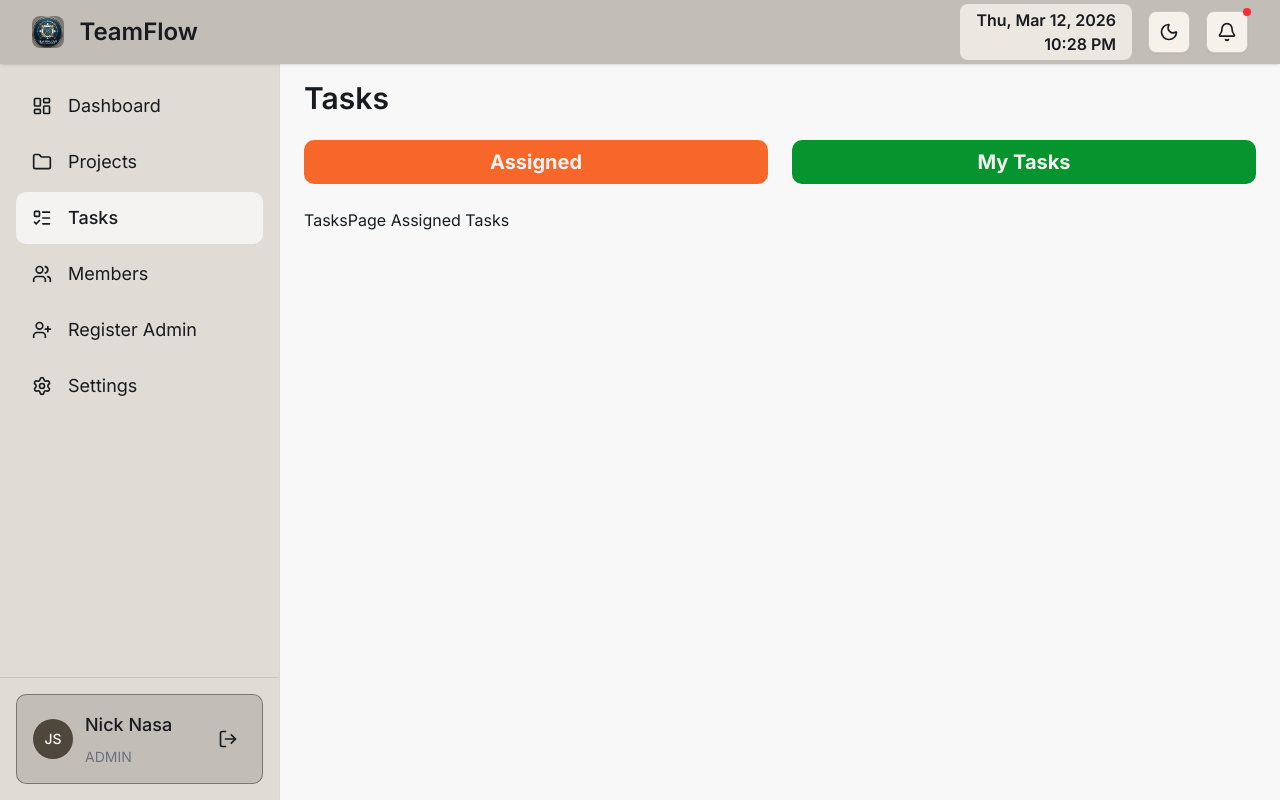
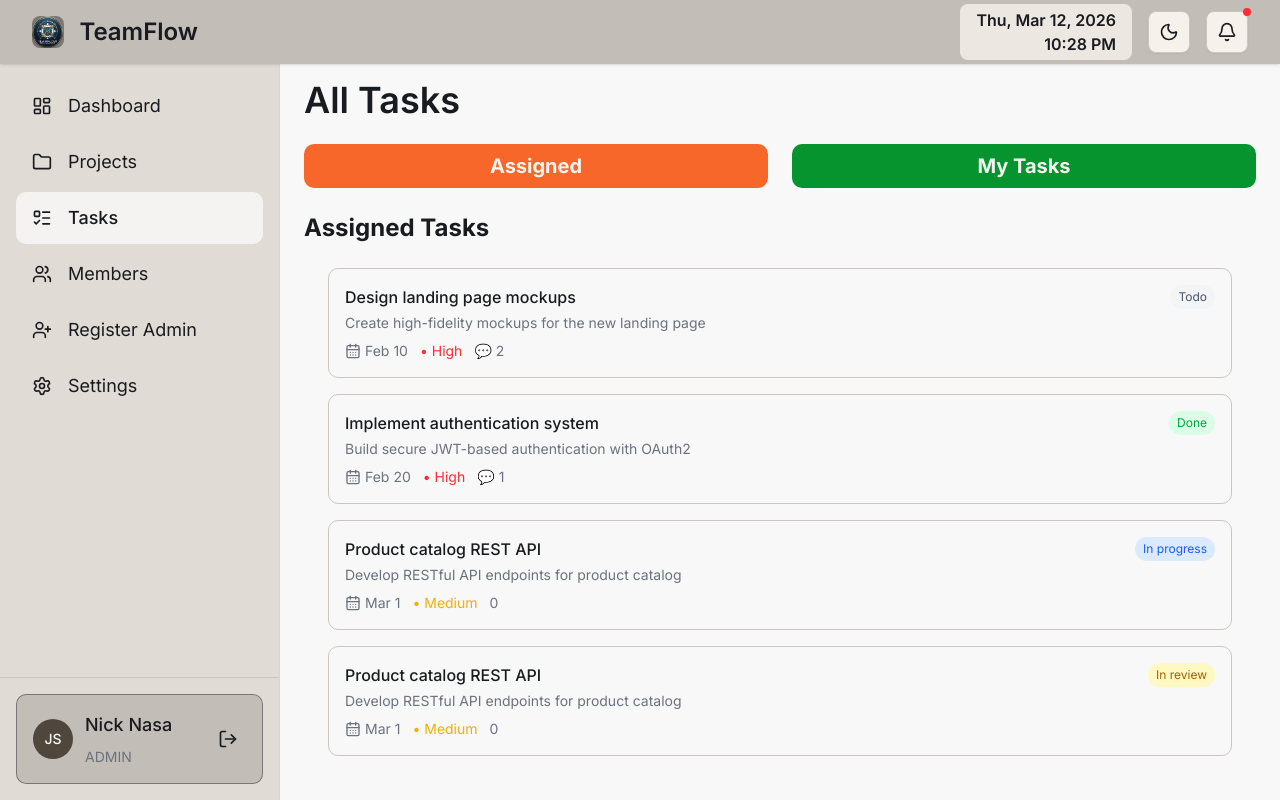
Before and after one commit to nicknasakt7/my-project-teamflow-frontend, a Next.js app: page /tasks in a window 1280 px wide. Built offline with nearby package versions, Linux system fonts and the light colour scheme.

Commit message:
feat(tasks): create tasks layout with navigation tabs and task list mapping

```diff
--- a/src/app/(main)/projects/[projectId]/page.tsx
+++ b/src/app/(main)/projects/[projectId]/page.tsx
@@ -2,7 +2,8 @@ import TeamMembers from '@/components/features/employees/team-member';
 
 import ProjectHeader from '@/components/features/projects/project-header';
 import ProjectProgress from '@/components/features/projects/project-progress-bar';
-import TaskList from '@/components/features/projects/task-list-card';
+import TaskList from '@/components/features/projects/task-list';
+import { tasks } from '@/components/mocks/mock-data';
 
 export default function ProjectDetailPage({}: PageProps<'/projects/[projectId]'>) {
   return (
@@ -13,7 +14,7 @@ export default function ProjectDetailPage({}: PageProps<'/projects/[projectId]'>
 
       <div className="grid grid-cols-3 gap-6">
         <div className="col-span-2">
-          <TaskList />
+          <TaskList tasks={tasks} />
         </div>
 
         <div>
--- a/src/app/(main)/projects/page.tsx
+++ b/src/app/(main)/projects/page.tsx
@@ -1,7 +1,7 @@
 import InputFilter from '@/components/features/projects/input-filter';
-import ProjectCard from '@/components/features/projects/project-card';
 
-import { mockProjects } from '@/components/mocks/mock-data';
+import ProjectList from '@/components/features/projects/project-list';
+
 import { Button } from '@/components/ui/button';
 
 import { Plus } from 'lucide-react';
@@ -12,9 +12,9 @@ export default function ListProjectPage() {
     <div className="flex flex-col gap-6 p-6">
       {/* Title section */}
       <div className="flex items-center justify-between">
-        <div>
-          <h1 className="text-3xl font-semibold">Projects</h1>
-          <p className="text-muted-foreground">
+        <div className="flex flex-col space-y-2">
+          <h1 className="text-4xl font-semibold">Projects</h1>
+          <p className="text-xl text-muted-foreground">
             Manage and track all team projects
           </p>
         </div>
@@ -30,12 +30,7 @@ export default function ListProjectPage() {
       {/* Search + Filter */}
       <InputFilter />
       {/* Project grid */}
-      <div className="grid grid-cols-3 gap-6">
-        {/* cards */}
-        {mockProjects.map(project => (
-          <ProjectCard key={project.id} {...project} />
-        ))}
-      </div>
+      <ProjectList />
     </div>
   );
 }
--- a/src/app/(main)/tasks/layout.tsx
+++ b/src/app/(main)/tasks/layout.tsx
@@ -1,5 +1,3 @@
-import { Button } from '@/components/ui/button';
-import { Plus } from 'lucide-react';
 import Link from 'next/link';
 
 export default function TasksLayout({
@@ -9,14 +7,8 @@ export default function TasksLayout({
 }) {
   return (
     <div className="space-y-6">
-      <h1 className="text-3xl font-semibold">Tasks</h1>
-      {/*
-      <Button className="flex gap-4 w-40 text-lg" asChild>
-        <Link href="/tasks/create">
-          <Plus />
-          Create Task
-        </Link>
-      </Button> */}
+      <h1 className="text-4xl font-semibold">All Tasks</h1>
+
       <div className="grid grid-cols-2 gap-6 justify-center items-center">
         <button className="bg-chart-1 text-xl text-card font-bold px-4 py-2 rounded-lg">
           <Link href="/tasks">Assigned</Link>
--- a/src/app/(main)/tasks/page.tsx
+++ b/src/app/(main)/tasks/page.tsx
@@ -1,3 +1,12 @@
-export default function TasksPage() {
-  return <div>TasksPage Assigned Tasks</div>;
+import TaskList from '@/components/features/projects/task-list';
+import { tasks } from '@/components/mocks/mock-data';
+
+export default function AssignedTasksPage() {
+  return (
+    <div className="space-y-6">
+      <h1 className="text-2xl font-bold">Assigned Tasks</h1>
+
+      <TaskList tasks={tasks} />
+    </div>
+  );
 }
--- a/src/components/features/projects/project-card.tsx
+++ b/src/components/features/projects/project-card.tsx
@@ -1,9 +1,10 @@
 import { Progress } from '@/components/ui/progress';
+import { CalendarClock, ClipboardList, Users } from 'lucide-react';
 import Link from 'next/link';
 
 export type ProjectCardProps = {
   id: number;
-  name: string;
+  title: string;
   description: string;
   status: 'active' | 'completed' | 'canceled';
   progress: number;
@@ -20,7 +21,7 @@ const statusColor = {
 
 export default function ProjectCard({
   id,
-  name,
+  title,
   description,
   status,
   progress,
@@ -30,26 +31,15 @@ export default function ProjectCard({
 }: ProjectCardProps) {
   return (
     <Link href={`/projects/${id}`}>
-      <div
-        className="
-      border
-      rounded-xl
-      p-5
-      flex flex-col gap-3
-      transition-all duration-200
-      hover:-translate-y-1
-      hover:shadow-md
-      cursor-pointer
-      "
-      >
-        <h3 className="font-semibold text-xl">{name}</h3>
+      <div className="h-80 border rounded-xl p-5 flex flex-col gap-3 transition-all duration-200 hover:-translate-y-1 hover:shadow-md cursor-pointer">
+        <h3 className="font-semibold text-xl line-clamp-1">{title}</h3>
 
-        <p className="text-md font-medium text-muted-foreground">
+        <p className="text-md font-medium text-muted-foreground line-clamp-2">
           {description}
         </p>
 
         {/* status */}
-        <div className="flex items-center gap-2 text-sm text-muted-foreground">
+        <div className="flex items-center gap-2 text-md text-muted-foreground">
           <span className={`size-2 rounded-full ${statusColor[status]}`}></span>
           {status}
         </div>
@@ -57,9 +47,16 @@ export default function ProjectCard({
         {/* progress */}
         <Progress value={progress} />
 
-        <div className="text-sm text-muted-foreground">{tasks} tasks</div>
-        <div className="text-sm text-muted-foreground">Due: {dueDate}</div>
-        <div className="text-sm text-muted-foreground">
+        <div className="flex gap-2 text-md text-muted-foreground">
+          <ClipboardList />
+          {tasks} tasks
+        </div>
+        <div className="flex gap-2 text-md text-muted-foreground">
+          <CalendarClock />
+          Due: {dueDate}
+        </div>
+        <div className="flex gap-2 text-md text-muted-foreground">
+          <Users />
           Team Members: {members}
         </div>
       </div>
--- /dev/null
+++ b/src/components/features/projects/project-list.tsx
@@ -0,0 +1,13 @@
+import { mockProjects } from '@/components/mocks/mock-data';
+import ProjectCard from './project-card';
+
+export default function ProjectList() {
+  return (
+    <div className="grid gap-6 grid-cols-1 sm:grid-cols-2 lg:grid-cols-3 xl:grid-cols-4 line-clamp-2">
+      {/* cards */}
+      {mockProjects.map(project => (
+        <ProjectCard key={project.id} {...project} />
+      ))}
+    </div>
+  );
+}
--- a/src/components/features/tasks/task-item.tsx
+++ b/src/components/features/tasks/task-item.tsx
@@ -6,16 +6,20 @@ export type TaskItemProps = {
   description: string;
   status: 'Todo' | 'In progress' | 'In review' | 'Done';
   dueDate: string;
-  priority: string;
+  priority: 'High' | 'Medium' | 'Low';
   comments: number;
 };
 
-const statusStyles: Record<string, string> = {
-  Todo: 'bg-[var(--status-todo-bg)] text-[var(--status-todo-text)]',
-  'In Progress':
-    'bg-[var(--status-progress-bg)] text-[var(--status-progress-text)]',
-  'In Review': 'bg-[var(--status-review-bg)] text-[var(--status-review-text)]',
-  Done: 'bg-[var(--status-done-bg)] text-[var(--status-done-text)]',
+const statusStyles: Record<TaskItemProps['status'], string> = {
+  Todo: 'bg-gray-100 text-gray-600',
+  'In progress': 'bg-blue-100 text-blue-600',
+  'In review': 'bg-yellow-100 text-yellow-700',
+  Done: 'bg-green-100 text-green-600',
+};
+const priorityStyles: Record<TaskItemProps['priority'], string> = {
+  High: 'text-red-500',
+  Medium: 'text-yellow-500',
+  Low: 'text-green-500',
 };
 
 export default function TaskItem({
@@ -42,13 +46,11 @@ export default function TaskItem({
             {dueDate}
           </div>
 
-          <span
-            className={priority === 'High' ? 'text-red-500' : 'text-blue-500'}
-          >
-            • {priority}
-          </span>
+          <span className={priorityStyles[priority]}>• {priority}</span>
 
-          {comments > 0 && <span>{comments} comments</span>}
+          {comments && (
+            <span className="text-sm text-gray-500">💬 {comments}</span>
+          )}
         </div>
       </div>
 
--- a/src/components/mocks/mock-data.ts
+++ b/src/components/mocks/mock-data.ts
@@ -92,12 +92,18 @@ export const projects = [
     progress: 67,
     createdAt: '2026-03-10',
   },
+  {
+    id: '4',
+    name: 'Customer Portal2',
+    progress: 45,
+    createdAt: '2026-03-15',
+  },
 ];
 
 export const mockProjects: ProjectCardProps[] = [
   {
     id: 1,
-    name: 'Website Redesign',
+    title: 'Website Redesign',
     description: 'Complete overhaul of the company website',
     status: 'active',
     progress: 60,
@@ -107,7 +113,7 @@ export const mockProjects: ProjectCardProps[] = [
   },
   {
     id: 2,
-    name: 'Mobile App Development',
+    title: 'Mobile App Development',
     description: 'Build cross-platform mobile app',
     status: 'active',
     progress: 40,
@@ -117,12 +123,82 @@ export const mockProjects: ProjectCardProps[] = [
   },
   {
     id: 3,
-    name: 'API Integration',
+    title: 'API Integration',
     description: 'Integrate third-party APIs',
     status: 'completed',
     progress: 100,
     tasks: 8,
     dueDate: 'Mar 10, 2026',
+    members: 2,
+  },
+  {
+    id: 4,
+    title: 'API Integration2',
+    description: 'Integrate third-party APIs2',
+    status: 'completed',
+    progress: 100,
+    tasks: 8,
+    dueDate: 'Mar 15, 2026',
+    members: 2,
+  },
+  {
+    id: 5,
+    title: 'Marketing Website',
+    description: 'Create landing pages and marketing content',
+    status: 'active',
+    progress: 40,
+    tasks: 10,
+    dueDate: 'Apr 10, 2026',
+    members: 3,
+  },
+  {
+    id: 6,
+    title: 'CRM System',
+    description: 'Develop internal CRM for sales tracking',
+    status: 'active',
+    progress: 25,
+    tasks: 18,
+    dueDate: 'May 5, 2026',
+    members: 5,
+  },
+  {
+    id: 7,
+    title: 'Analytics Dashboard',
+    description: 'Build analytics dashboard for product metrics',
+    status: 'active',
+    progress: 55,
+    tasks: 14,
+    dueDate: 'Apr 20, 2026',
+    members: 4,
+  },
+  {
+    id: 8,
+    title: 'Authentication Service',
+    description: 'Implement OAuth and secure login system',
+    status: 'completed',
+    progress: 100,
+    tasks: 9,
+    dueDate: 'Mar 5, 2026',
+    members: 2,
+  },
+  {
+    id: 9,
+    title: 'Payment Gateway',
+    description: 'Integrate Stripe and payment workflows',
+    status: 'active',
+    progress: 65,
+    tasks: 11,
+    dueDate: 'Apr 18, 2026',
+    members: 3,
+  },
+  {
+    id: 10,
+    title: 'Internal Admin Panel',
+    description: 'Create admin tools for managing users and data',
+    status: 'canceled',
+    progress: 10,
+    tasks: 6,
+    dueDate: 'Jun 1, 2026',
     members: 2,
   },
 ] as const;
@@ -244,3 +320,38 @@ export const tasks: TaskItemProps[] = [
     comments: 0,
   },
 ];
+
+export const myTasks = [
+  {
+    id: '5',
+    title: 'React Advanced Patterns',
+    description: 'Study render props and compound components',
+    dueDate: '4/15/2024',
+    priority: 'Medium',
+    status: 'In progress',
+  },
+  {
+    id: '6',
+    title: 'Portfolio Website Update',
+    description: 'Update personal portfolio with latest projects',
+    dueDate: '4/20/2024',
+    priority: 'Low',
+    status: 'Todo',
+  },
+  {
+    id: '7',
+    title: 'TypeScript Deep Dive',
+    description: 'Practice advanced TypeScript generics',
+    dueDate: '4/25/2024',
+    priority: 'Medium',
+    status: 'In progress',
+  },
+  {
+    id: '8',
+    title: 'Next.js SEO Optimization',
+    description: 'Implement metadata and structured data',
+    dueDate: '4/28/2024',
+    priority: 'Low',
+    status: 'To Do',
+  },
+];
```
Also changed, not shown: src/components/features/projects/task-list.tsx (renamed from src/components/features/projects/task-list-card.tsx, +5 -3 lines), src/app/(main)/tasks/my/create/page.tsx (renamed from src/app/(main)/tasks/create/page.tsx).
